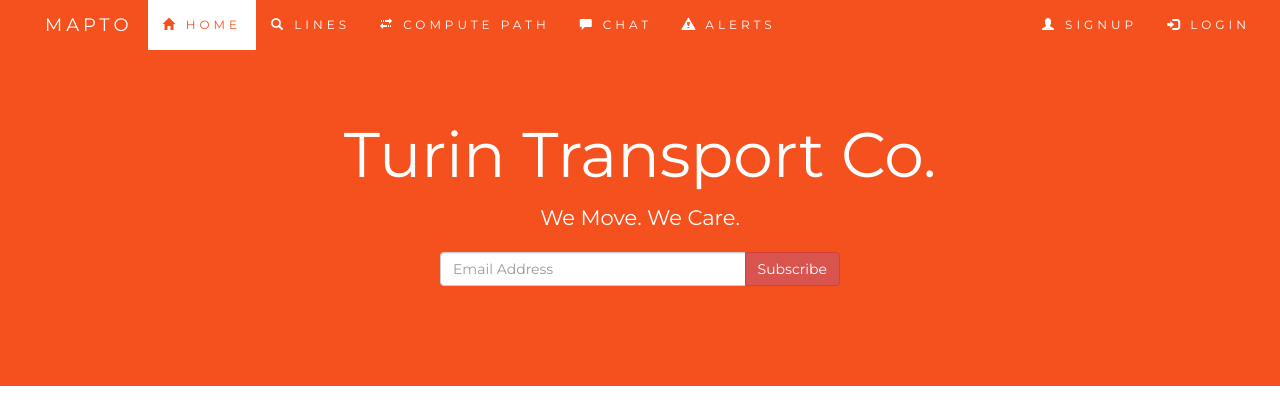
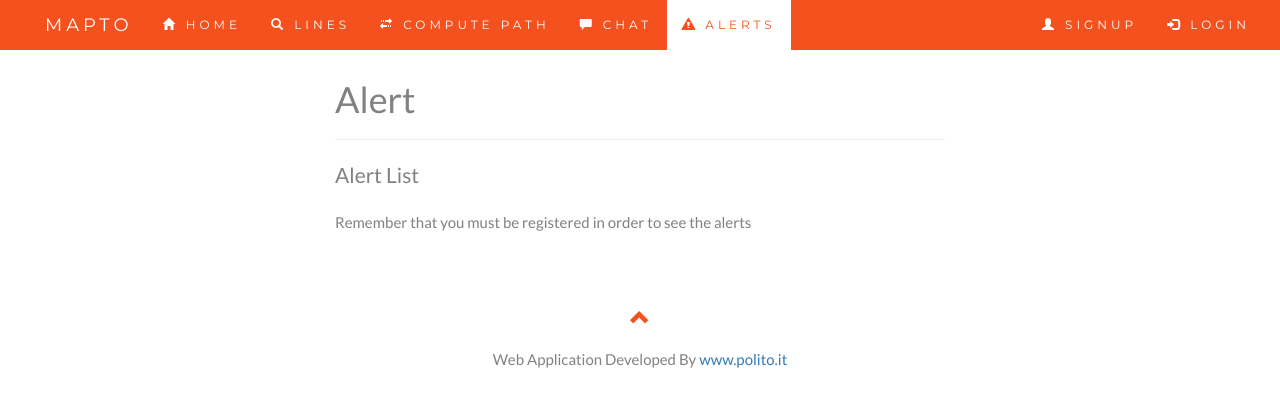
Before and after one commit to MartinoMensio/project, a plain HTML site: page frontend/index.html at #!/alert in a window 1280 px wide. Shown: the top 413 px of the page. Drawn offline with nearby package versions, Linux system fonts and the light colour scheme.

Commit message:
Adding alert page

```diff
--- a/frontend/app.js
+++ b/frontend/app.js
@@ -68,6 +68,13 @@ app.config(['$locationProvider', '$urlRouterProvider', '$stateProvider', '$httpP
             controller: 'ChatCtrl',
             controllerAs: 'ctrl'
         })
+		// Alert page
+        .state('page.alert', {
+            url: '/alert',
+            templateUrl: 'templates/alert.html',
+            controller: 'AlertCtrl',
+            controllerAs: 'ctrl'
+        })
         // login page
         .state('page.login', {
             url: '/login',
--- /dev/null
+++ b/frontend/controllers/AlertCtrl.js
@@ -0,0 +1,4 @@
+var app = angular.module('App');
+
+app.controller('AlertCtrl', [ function() {
+}]);
--- /dev/null
+++ b/frontend/templates/alert.html
@@ -0,0 +1,13 @@
+<div class="container" id="container-login">
+
+	<div class="hero-unit">
+	    <div class="page-header">
+	        <h1>Alert</h1>
+	    </div>
+	    <p class="lead">Alert List</p>
+	    <div class="container-signup">
+	        <p>Remember that you must be registered in order to see the alerts</p>
+	    </div>
+	</div>
+
+</div>
--- a/frontend/templates/page.html
+++ b/frontend/templates/page.html
@@ -16,12 +16,12 @@
                 <li ui-sref-active="active"> <a ui-sref="page.busLines"><span class="glyphicon glyphicon-search"></span> LINES</a> </li>
                 <li ui-sref-active="active"> <a ui-sref="page.bestPath"><span class="glyphicon glyphicon-transfer"></span> COMPUTE PATH</a> </li>
 				<li ui-sref-active="active"> <a ui-sref="page.chat"><span class="glyphicon glyphicon-comment"></span> CHAT</a></li>
-			  	<li ui-sref-active="active"> <a href="#pricing"><span class="glyphicon glyphicon-alert"></span> ALERTS</a></li>
+			  	<li ui-sref-active="active"> <a ui-sref="page.alert"><span class="glyphicon glyphicon-alert"></span> ALERTS</a></li>
             </ul>
 			<div ng-if="!global.user">
                 <ul class="nav navbar-nav navbar-right">
-                    <li><a ui-sref="page.signup"><span class="glyphicon glyphicon-user"></span> SIGNUP</a></li>
-                    <li><a ui-sref="page.login"><span class="glyphicon glyphicon-log-in"></span> LOGIN</a></li>
+                    <li ui-sref-active="active"><a ui-sref="page.signup"><span class="glyphicon glyphicon-user"></span> SIGNUP</a></li>
+                    <li ui-sref-active="active"><a ui-sref="page.login"><span class="glyphicon glyphicon-log-in"></span> LOGIN</a></li>
                 </ul>
             </div>
             <div ng-if="global.user">
```
